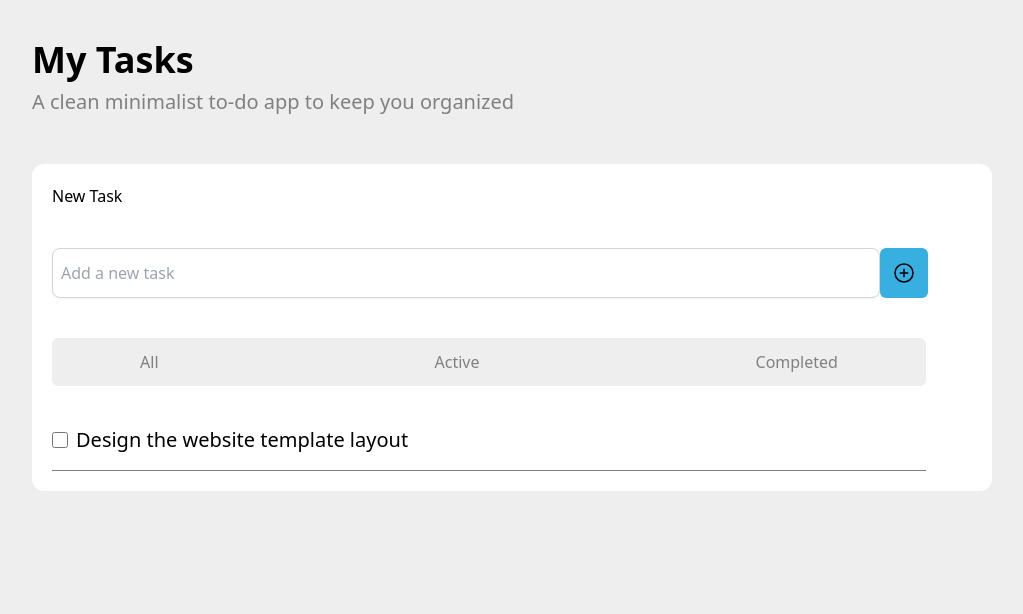
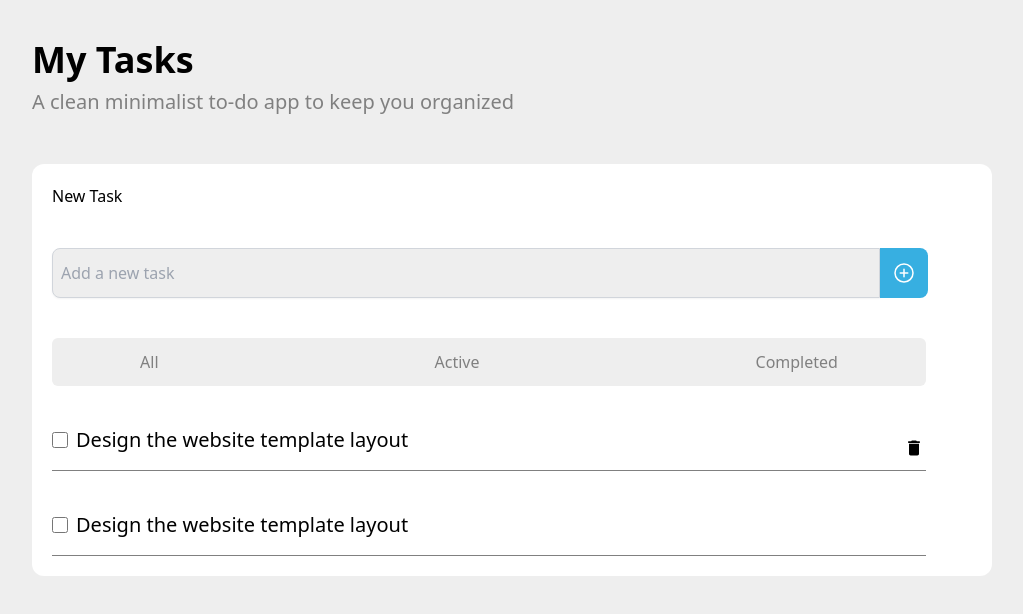
Before and after one commit to yozanSAN/TODO-LIST-APP, a React (Vite) app: page /home in a window 1280 px wide. Shown: the top 614 px of the page, without its empty margins (128-1151 px from the left). Built offline with nearby package versions, Linux system fonts and the light colour scheme.

Commit message:
fixed the css bug: how to make the inline styling overrides the global styling in the task input right border

```diff
--- a/src/index.css
+++ b/src/index.css
@@ -2,16 +2,16 @@
 @tailwind components;
 @tailwind utilities;
 
+@layer base {
+  body {
+    @apply bg-background font-sans antialiased;
+  }
 
-body {
-    @apply bg-background font-sans antialiased;;
-}
   input[type="text"],
   input[type="email"],
   input[type="password"],
   textarea {
-    @apply w-[90%] rounded-lg border border-gray-300 bg-white px-2 py-3
-    text-gray-900 shadow-sm transition-all outline-none;
+    @apply w-[90%] rounded-lg border border-gray-300 bg-white px-2 py-3 text-gray-900 shadow-sm transition-all outline-none;
   }
 
   /* Focus states */
@@ -22,9 +22,11 @@ input[type="password"]:focus {
   }
 
   label {
-    @apply self-start mx-7 block text-sm font-medium ;
+    @apply self-start mx-7 block text-sm font-medium;
   }
 
-button ,input[type="submit"]{
+  button,
+  input[type="submit"] {
     @apply cursor-pointer;
   }
+}
--- a/src/main.jsx
+++ b/src/main.jsx
@@ -1,6 +1,6 @@
+import './index.css'
 import { StrictMode } from 'react'
 import { createRoot } from 'react-dom/client'
-import './index.css'
 import App from './App.jsx'
 import {BrowserRouter} from "react-router-dom";
 import '@fontsource-variable/inter';
--- a/src/pages/home.jsx
+++ b/src/pages/home.jsx
@@ -1,4 +1,6 @@
 import { IoAddCircleOutline } from "react-icons/io5";
+import { MdDelete } from "react-icons/md";
+
 
 function Home() {
 
@@ -13,8 +15,8 @@ function Home() {
                 </div>
 
                 <div className="flex">
-                    <input className="bg-background" type="text" placeholder="Add a new task" />
-                    <button className="bg-primary py-3 px-3 rounded-md hover:bg-hover"><IoAddCircleOutline className="w-6 h-6" /></button>
+                    <input className="!rounded-none !rounded-s-lg !bg-background" type="text" placeholder="Add a new task" />
+                    <button className="bg-primary py-3 px-3 rounded-r-lg hover:bg-hover"><IoAddCircleOutline className="w-6 h-6 text-white" /></button>
                 </div>
 
                 <div className="flex justify-center items-center gap-5 bg-background py-2 max-w-[95%] rounded-md">
@@ -22,6 +24,22 @@ function Home() {
                     <button className="bg-transparent text-secondary px-32 py-1 rounded-md active:text-black active:bg-white">Active</button>
                     <button className="bg-transparent text-secondary px-32 py-1 rounded-md active:text-black active:bg-white">Completed</button>
                 </div>
+                <div>
+
+                    <div className="flex justify-between items-center">
+                        <div class="flex items-center mb-4">
+                            <input id="default-checkbox" type="checkbox" value="" class="w-4 h-4 border border-default-medium rounded-xs bg-neutral-secondary-medium focus:ring-2 focus:ring-brand-soft" />
+                            <label for="default-checkbox" class="select-none ms-2 text-xl font-medium text-heading">
+                                Design the website template layout
+                            </label>
+                        </div>
+                        <button className="mr-12">
+                            <MdDelete className="w-5 h-5" />
+                        </button>
+                    </div>
+                    <hr className="border-1 border-secondary w-[95%]" />
+                </div>
+
 
                 <div>
                     <div class="flex items-center mb-4">
@@ -30,6 +48,7 @@ function Home() {
                     </div>
                     <hr className="border-1 border-secondary w-[95%]" />
                 </div>
+
             </div>
         </div>
     )
--- a/tailwind.config.js
+++ b/tailwind.config.js
@@ -1,16 +1,16 @@
 /** @type {import('tailwindcss').Config} */
 export default {
   content: [
+    "./index.html",
     "./src/**/*.{js,ts,jsx,tsx}",
-    "./public/index.html",
   ],
   theme: {
     extend: {
       colors: {
         background: "#EEEEEE",
         primary: '#37AFE1',
-        secondary:'#808080',
-        hover:'#4CC9FE',
+        secondary: '#808080',
+        hover: '#4CC9FE',
       },
       fontFamily: {
         sans: ['"Inter Variable"', 'ui-sans-serif', 'system-ui', 'sans-serif'],
```
Lines whose indentation alone changed are shown as unchanged.
